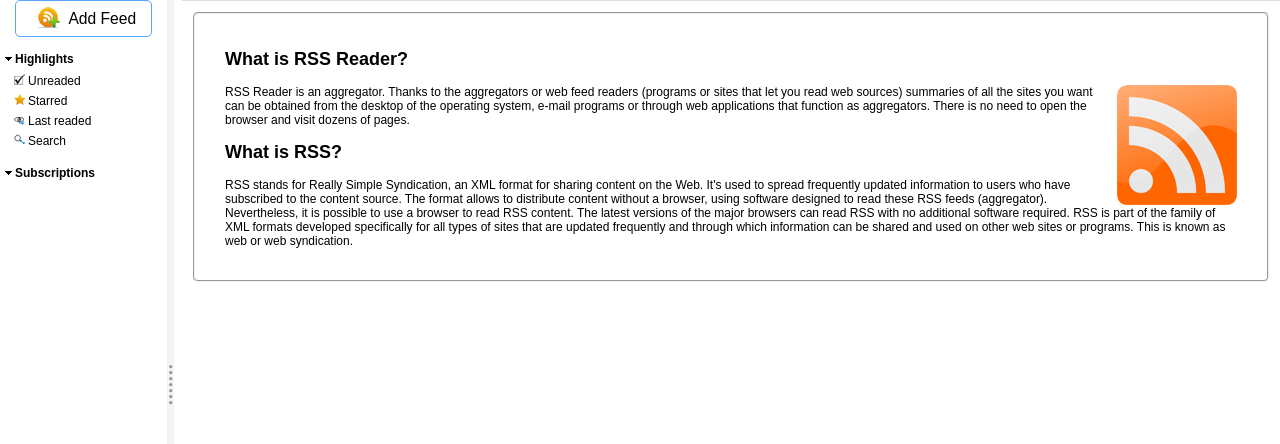
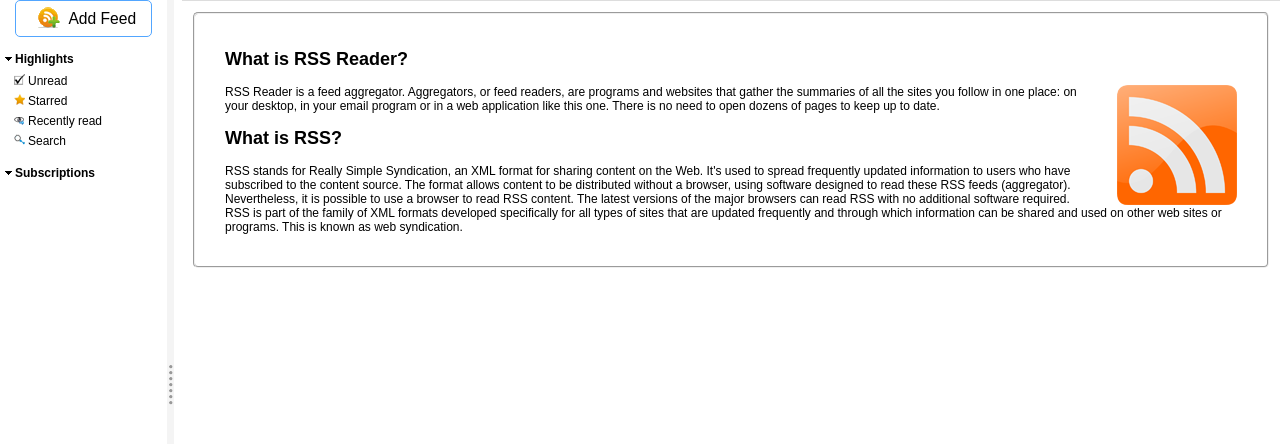
Before and after one commit to mongui/RSSReader, a PHP site: page /MVCious/ in a window 1280 px wide. Shown: the part 70-514 px from the top of the page. Run offline with PHP 8.4, Linux system fonts and the light colour scheme; the visitor is signed in with stand-in values (Sample User, id 1); data comes from the database, SQL or seed files in the repository; data that the repository does not hold is empty; some libraries are stand-ins or nearby versions.

Commit message:
Fixed the English texts.
Unreaded -> Unread, Last readed -> Recently read, Log in button, rewritten welcome text and several grammar fixes in the views, scripts and error pages. The keys of the Spanish translation are updated too.

Co-Authored-By: Claude Opus 5.5 <noreply@anthropic.com>

```diff
--- a/errors/404.php
+++ b/errors/404.php
@@ -251,7 +251,7 @@
 		" alt="Gir" />
 
 		<div id="oops" class="errheader">Oops!</div>
-		<p>Well, this is embarrasing. We can't find the page you are looking for.<br />Please double-check the URL or visit one of the other sections featured on this web.</p>
+		<p>Well, this is embarrassing. We can't find the page you are looking for.<br />Please double-check the URL or visit one of the other sections featured on this website.</p>
 
 		<div id="errnum" class="errheader">404</div>
 	</div>
--- a/errors/503.php
+++ b/errors/503.php
@@ -247,7 +247,7 @@
 		AAAASUVORK5CYII=" alt="Dib" />
 
 		<div id="oops" class="errheader">Oops!</div>
-		<p>The server is currently unavailable. Please, try again a few minutes later. If it persists, notify the webmaster.</p>
+		<p>The server is currently unavailable. Please try again in a few minutes. If it persists, notify the webmaster.</p>
 
 		<div id="errnum" class="errheader">503</div>
 	</div>
--- a/public_data/login.js
+++ b/public_data/login.js
@@ -155,7 +155,7 @@ $(document).ready(function ()
 		if ( regPass.val().length < 6 ) {
 			regPass.addClass('empty-input');
 			regPass2.addClass('empty-input');
-			$("#error").text('Your password must be at least 6 characters.');
+			$("#error").text('Your password must be at least 6 characters long.');
 			$("#error").fadeIn();
 			error = true;
 		}
@@ -203,7 +203,7 @@ $(document).ready(function ()
 			if ( msg === 'success' )
 			{
 				$(".info").fadeOut();
-				$("#success").text('Welcome! You are now registered. Go back and login with your user and pass.');
+				$("#success").text('Welcome! You are now registered. Go back and log in with your username and password.');
 				$("#success").fadeIn();
 			}
 			else if ( msg === 'user' )
@@ -221,7 +221,7 @@ $(document).ready(function ()
 			else if ( msg === 'failure' )
 			{
 				$(".info").fadeOut();
-				$("#error").text('Something went wrong on the server. Please, try again later.');
+				$("#error").text('Something went wrong on the server. Please try again later.');
 				$("#error").fadeIn();
 			}
 		});
--- a/public_data/rssreader.js
+++ b/public_data/rssreader.js
@@ -154,7 +154,7 @@ $(document).ready(function(ev) {
 			$('title').html('RSS Reader&nbsp;(' + unreaded + ')');
 			loader.fadeOut();
 		}).fail(function() {
-			error.text(t('Can\'t reach the server. Please, try again later.')).fadeIn();
+			error.text(t('Can\'t reach the server. Please try again later.')).fadeIn();
 			setTimeout(function(){ $(".info").fadeOut(); }, 5000);
 		});
 	}
@@ -467,7 +467,7 @@ $(document).ready(function(ev) {
 
 			loader.fadeOut();
 		}).fail(function() {
-			error.text(t('Can\'t reach the server. Please, try again later.')).fadeIn();
+			error.text(t('Can\'t reach the server. Please try again later.')).fadeIn();
 			setTimeout(function(){ $(".info").fadeOut(); }, 5000);
 			killScroll = false;
 		});
@@ -688,7 +688,7 @@ $(document).ready(function(ev) {
 			success.text(t('The feed was successfully added.')).fadeIn();
 			setTimeout(function(){ $(".info").fadeOut(); }, 5000);
 		}).fail(function() {
-			error.text(t('Can\'t reach the server. Please, try again later.')).fadeIn();
+			error.text(t('Can\'t reach the server. Please try again later.')).fadeIn();
 			setTimeout(function(){ $(".info").fadeOut(); }, 5000);
 		});
 
@@ -783,7 +783,7 @@ $(document).ready(function(ev) {
 			feed = null;
 			loader.fadeOut();
 		}).fail(function() {
-			error.text(t('Can\'t reach the server. Please, try again later.')).fadeIn();
+			error.text(t('Can\'t reach the server. Please try again later.')).fadeIn();
 			setTimeout(function(){ $(".info").fadeOut(); }, 5000);
 		});
 	});
@@ -799,7 +799,7 @@ $(document).ready(function(ev) {
 
 		if ( newPassword != '' || newPassword2 != '' ) {
 			if ( newPassword.length < 6 ) {
-				error.text(t('Your password must be at least 6 characters.')).fadeIn();
+				error.text(t('Your password must be at least 6 characters long.')).fadeIn();
 				return false;
 			}
 			else if ( newPassword !== newPassword2 ) {
@@ -847,12 +847,12 @@ $(document).ready(function(ev) {
 				error.text(t('Your current password is not correct.')).fadeIn();
 			}
 			else {
-				error.text(t('Something wrong happened. We can\'t save your preferences now. Sorry.')).fadeIn();
+				error.text(t('Something went wrong. We can\'t save your preferences now. Sorry.')).fadeIn();
 			}
 			setTimeout(function(){ $('.info').fadeOut(); }, 5000);
 
 		}).fail(function() {
-			error.text(t('Can\'t reach the server. Please, try again later.')).fadeIn();
+			error.text(t('Can\'t reach the server. Please try again later.')).fadeIn();
 			setTimeout(function(){ $('.info').fadeOut(); }, 5000);
 		});
 		return false;
@@ -872,7 +872,7 @@ $(document).ready(function(ev) {
 			feed = null;
 			loader.fadeOut();
 		}).fail(function() {
-			error.text(t('Can\'t reach the server. Please, try again later.')).fadeIn();
+			error.text(t('Can\'t reach the server. Please try again later.')).fadeIn();
 			setTimeout(function(){ $('.info').fadeOut(); }, 5000);
 		});
 	});
@@ -917,7 +917,7 @@ $(document).ready(function(ev) {
 				else {
 					if ( count >= 15 ) {
 						subInt = window.clearInterval(subInt);
-						error.text(t('Something wrong happened. We can\'t upload your file now. Sorry.')).fadeIn();
+						error.text(t('Something went wrong. We can\'t upload your file now. Sorry.')).fadeIn();
 						setTimeout(function(){ $(".info").fadeOut(); }, 5000);
 					}
 
@@ -1070,7 +1070,7 @@ function manageFeed(send) {
 	}).done(function(msg) {
 		return msg;
 	}).fail(function() {
-		error.text(t('Can\'t reach the server. Please, try again later.')).fadeIn();
+		error.text(t('Can\'t reach the server. Please try again later.')).fadeIn();
 		setTimeout(function(){ $(".info").fadeOut(); }, 5000);
 	});
 }
@@ -1083,7 +1083,7 @@ function managePost(send) {
 	}).done(function(msg) {
 		return msg;
 	}).fail(function() {
-		error.text(t('Can\'t reach the server. Please, try again later.')).fadeIn();
+		error.text(t('Can\'t reach the server. Please try again later.')).fadeIn();
 		setTimeout(function(){ $(".info").fadeOut(); }, 5000);
 	});
 }
--- a/views/importfile.php
+++ b/views/importfile.php
@@ -1,5 +1,5 @@
 <form enctype="multipart/form-data" method="POST" action="importfile" class="content-form" id="import-form" target="submited-form">
-	<label for="import-file"><?= t('Name:') ?></label>
+	<label for="import-file"><?= t('File:') ?></label>
 
 	<input type="text" id="text-file" />
 	<input type="button" value="<?= t('Browse') ?>" id="select-file" />
--- a/views/login.php
+++ b/views/login.php
@@ -42,7 +42,7 @@
 
 			<div class="controls">
 				<div class="control-login">
-					<button class="button-submit" id="button-login">Login</button>
+					<button class="button-submit" id="button-login">Log in</button>
 				</div>
 
 				<div class="change-form">
--- a/views/main.php
+++ b/views/main.php
@@ -36,15 +36,15 @@
 			</div>
 			<form id="add-form" class="feed-panel-form">
 				<label for="feed-url"><?= t('Feed URL:') ?></label>
-				<input type="text" id="feed-url" name="feed-url" placeholder="<?= t('Paste here the feed URL') ?>" />
+				<input type="text" id="feed-url" name="feed-url" placeholder="<?= t('Paste the feed URL here') ?>" />
 				<button class="submit-button" id="submit-feed"><?= t('Add feed') ?></button>
 			</form>
 
 			<div class="list-title"><span class="sprite">&nbsp;</span><?= t('Highlights') ?></div>
 			<ul class="list-content">
-				<li id="highlight-unreaded"><span class="sprite">&nbsp;</span><?= t('Unreaded') ?></li>
+				<li id="highlight-unreaded"><span class="sprite">&nbsp;</span><?= t('Unread') ?></li>
 				<li id="highlight-starred"><span class="sprite">&nbsp;</span><?= t('Starred') ?></li>
-				<li id="highlight-readed"><span class="sprite">&nbsp;</span><?= t('Last readed') ?></li>
+				<li id="highlight-readed"><span class="sprite">&nbsp;</span><?= t('Recently read') ?></li>
 				<li id="highlight-search"><span class="sprite">&nbsp;</span><?= t('Search') ?></li>
 			</ul>
 
@@ -74,9 +74,9 @@
 			<fieldset id="welcome-fieldset">
 				<h2><?= t('What is RSS Reader?') ?></h2>
 				<img src="<?= site_url() ?>/public_data/images/rsslogo.png" alt="<?= t('RSS logo') ?>" />
-				<p><?= t('RSS Reader is an aggregator. Thanks to the aggregators or web feed readers (programs or sites that let you read web sources) summaries of all the sites you want can be obtained from the desktop of the operating system, e-mail programs or through web applications that function as aggregators. There is no need to open the browser and visit dozens of pages.') ?></p>
+				<p><?= t('RSS Reader is a feed aggregator. Aggregators, or feed readers, are programs and websites that gather the summaries of all the sites you follow in one place: on your desktop, in your email program or in a web application like this one. There is no need to open dozens of pages to keep up to date.') ?></p>
 				<h2><?= t('What is RSS?') ?></h2>
-				<p><?= t('RSS stands for Really Simple Syndication, an XML format for sharing content on the Web. It\'s used to spread frequently updated information to users who have subscribed to the content source. The format allows to distribute content without a browser, using software designed to read these RSS feeds (aggregator). Nevertheless, it is possible to use a browser to read RSS content. The latest versions of the major browsers can read RSS with no additional software required. RSS is part of the family of XML formats developed specifically for all types of sites that are updated frequently and through which information can be shared and used on other web sites or programs. This is known as web or web syndication.') ?></p>
+				<p><?= t('RSS stands for Really Simple Syndication, an XML format for sharing content on the Web. It\'s used to spread frequently updated information to users who have subscribed to the content source. The format allows content to be distributed without a browser, using software designed to read these RSS feeds (aggregator). Nevertheless, it is possible to use a browser to read RSS content. The latest versions of the major browsers can read RSS with no additional software required. RSS is part of the family of XML formats developed specifically for all types of sites that are updated frequently and through which information can be shared and used on other web sites or programs. This is known as web syndication.') ?></p>
 			</fieldset>
 		</div>
 	</div>
@@ -120,7 +120,7 @@
 						<div class="author"><?= t('by') ?> <span>{author}</span>.</div>
 						{content}
 					</div>
-					<div class="post-manager"><span class="read"><i class="sprite"></i> <?= t('Unreaded', 'post') ?> </span> | <span class="star {starred}" id="star2"><i class="sprite"></i> <?= t('Starred', 'post') ?> </span></div>
+					<div class="post-manager"><span class="read"><i class="sprite"></i> <?= t('Unread', 'post') ?> </span> | <span class="star {starred}" id="star2"><i class="sprite"></i> <?= t('Starred', 'post') ?> </span></div>
 				</div>
 			</li>
 		</ul>
```
Also changed, not shown: languages/es.php (+16 -16 lines), views/preferences.php (+7 -7 lines).
